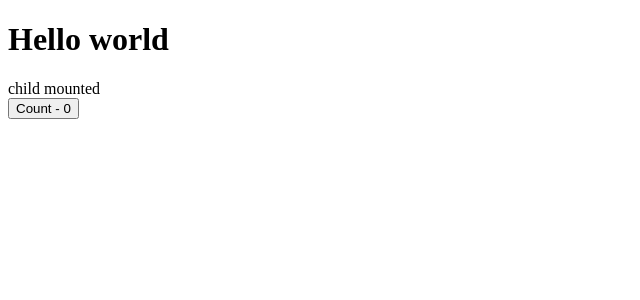
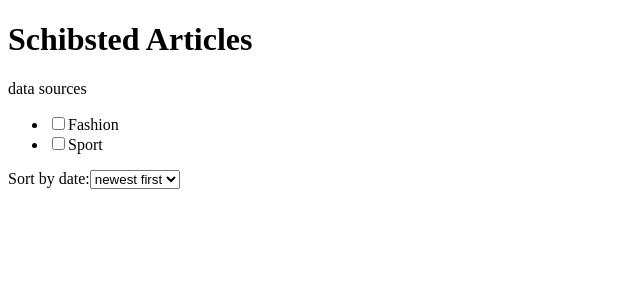
Before and after one commit to lkp25/schibsted, a React app: page / in a window 1280 px wide. Shown: the top 300 px of the page, without its empty margins (0-640 px from the left). Built offline with nearby package versions, Linux system fonts and the light colour scheme.

Commit message:
delete dummy test content, create Articles component with some html skeleton

```diff
--- a/package.json
+++ b/package.json
@@ -1,5 +1,5 @@
 {
-  "name": "shibsted_assignment",
+  "name": "schibsted_assignment",
   "version": "1.0.0",
   "description": "solution for Shibsted Assignment 2022",
   "scripts": {
@@ -13,7 +13,7 @@
     "Articles",
     "Fashion",
     "Sport",
-    "Shibsted"
+    "Schibsted"
   ],
   "author": "lkp25",
   "license": "MIT",
--- a/src/App.tsx
+++ b/src/App.tsx
@@ -1,10 +1,9 @@
-import { Counter } from './Counter';
+import Articles from './pages/articles';
 
 export const App = () => {
   return (
     <>
-      <h1>Hello world</h1>
-      <Counter />
+      <Articles />
     </>
   );
 };
--- a/src/Counter.tsx
+++ /dev/null
@@ -1,11 +0,0 @@
-import { useState } from 'react';
-
-export const Counter = () => {
-  const [count, setCount] = useState(0);
-  return (
-    <div>
-      <div>child mounted</div>
-      <button onClick={() => setCount((c) => c + 1)}>Count - {count}</button>
-    </div>
-  );
-};
--- /dev/null
+++ b/src/pages/articles/Articles.tsx
@@ -0,0 +1,44 @@
+const Counter = () => {
+  return (
+    <>
+      <div>
+        <h1>Schibsted Articles</h1>
+        <div>data sources</div>
+
+        <ul>
+          <li>
+            <label htmlFor="fashion_checkbox">
+              <input
+                type="checkbox"
+                name="articles_filter"
+                id="fashion_checkbox"
+              />
+              Fashion
+            </label>
+          </li>
+          <li>
+            <label htmlFor="sport_checkbox">
+              <input
+                type="checkbox"
+                name="articles_filter"
+                id="sport_checkbox"
+              />
+            </label>
+            Sport
+          </li>
+        </ul>
+      </div>
+      <div>
+        <label htmlFor="date_select">
+          Sort by date:
+          <select name="date_select" id="date_select">
+            <option value="ascending">newest first</option>
+            <option value="descending">oldest first</option>
+          </select>
+        </label>
+      </div>
+    </>
+  );
+};
+
+export default Counter;
--- /dev/null
+++ b/src/pages/articles/index.tsx
@@ -0,0 +1 @@
+export { default } from './Articles';
```
